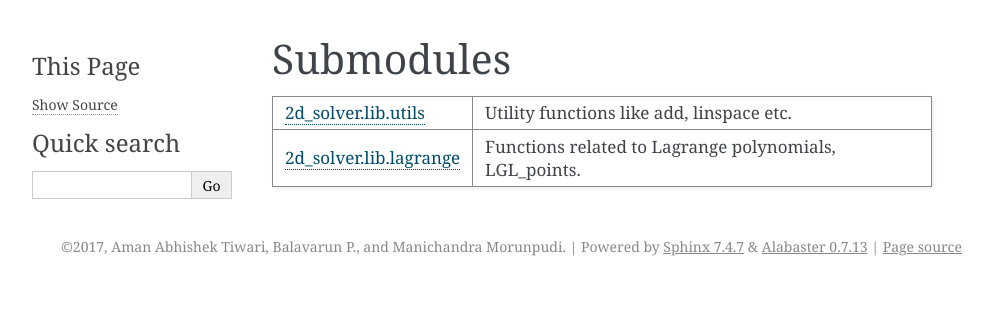
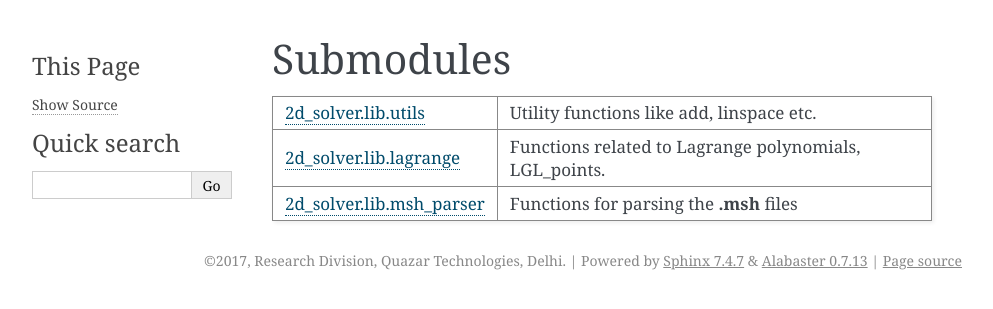
Before and after one commit to QuazarTech/DG_Maxwell, a Sphinx documentation site: the page built from docs/submodules.rst, in a window 1280 px wide. Shown: the top 309 px of the page, without its empty margins (148-1141 px from the left). Built offline with Sphinx 7.4.7, drawn with Linux system fonts in a browser that asks for light colours.

Commit message:
Mesh parser implemented. - Documentation added for sphinx. - Documentation checked in sphinx. - Realised that I am using python2-sphinx to generate documentation which is causing because of the code being written in python3.

```diff
--- a/docs/conf.py
+++ b/docs/conf.py
@@ -36,8 +36,7 @@ extensions = [
     'sphinx.ext.coverage',
     'sphinx.ext.mathjax',
     'sphinx.ext.viewcode',
-    'numpydoc',
-    'sphinx.ext.autosummary'
+    'numpydoc'
 ]
 
 # Add any paths that contain templates here, relative to this directory.
@@ -56,7 +55,7 @@ master_doc = 'index'
 
 # General information about the project.
 project = u'DG Maxwell'
-copyright = u'2017, Aman Abhishek Tiwari, Balavarun P., and Manichandra Morunpudi'
+copyright = u'2017, Research Division, Quazar Technologies, Delhi'
 author = u'Aman Abhishek Tiwari, Balavarun P., and Manichandra Morunpudi'
 
 # The version info for the project you're documenting, acts as replacement for
--- a/docs/submodules.rst
+++ b/docs/submodules.rst
@@ -4,8 +4,10 @@
 Submodules
 ==========
 
-+---------------+--------------------------------------------------------+
-|:ref:`utils`   | Utility functions like add, linspace etc.              |
-+---------------+--------------------------------------------------------+
-|:ref:`lagrange`| Functions related to Lagrange polynomials, LGL_points. |
-+---------------+--------------------------------------------------------+
++-----------------+--------------------------------------------------------+
+|:ref:`utils`     | Utility functions like add, linspace etc.              |
++-----------------+--------------------------------------------------------+
+|:ref:`lagrange`  | Functions related to Lagrange polynomials, LGL_points. |
++-----------------+--------------------------------------------------------+
+|:ref:`msh_parser`| Functions for parsing the **.msh** files               |
++-----------------+--------------------------------------------------------+
```
Also changed, not shown: docs/README.md (+0 -1 lines), docs/msh_parser.rst (added, +9 -0 lines), 1 other file.
